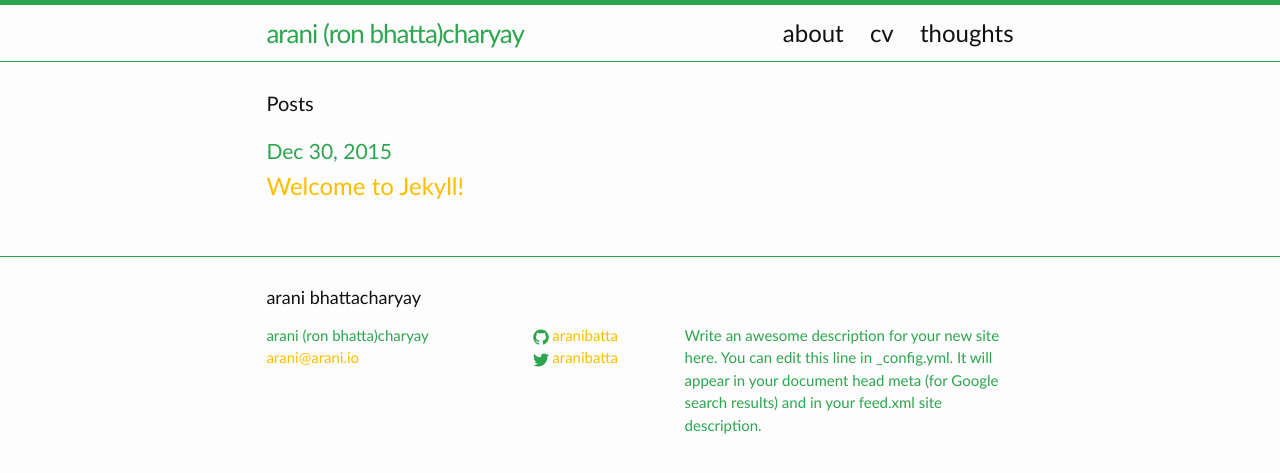
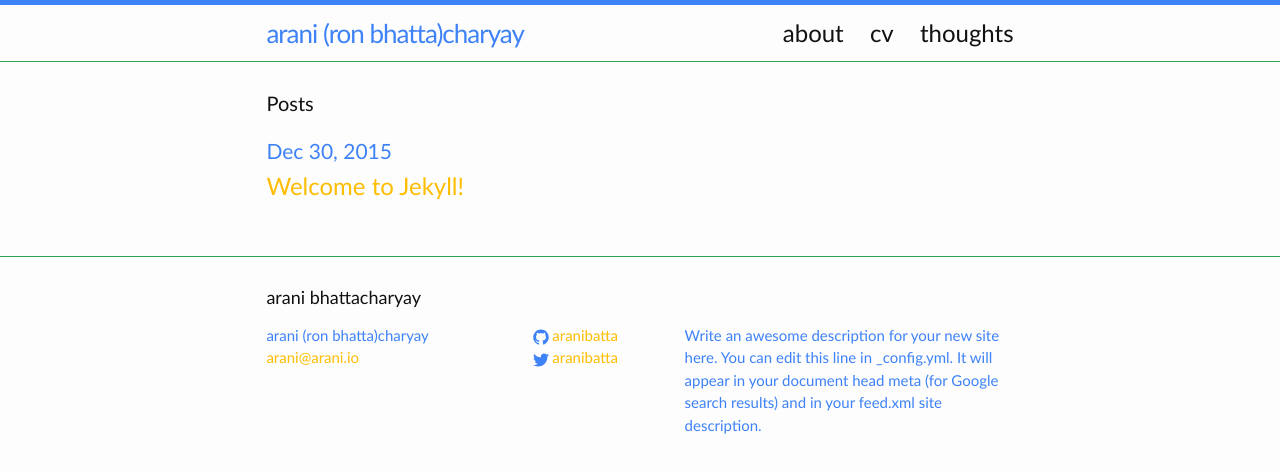
Before and after one commit to aranibatta/aranibatta.github.io, a Jekyll site: the page built from index.html, in a window 1280 px wide. Shown: the top 473 px of the page. Built offline with Jekyll 4.4.1, drawn with Linux system fonts in a browser that asks for light colours.

Commit message:
coloring

```diff
--- a/css/main.scss
+++ b/css/main.scss
@@ -18,10 +18,10 @@ $text-color:       #111; //all other text
 $background-color: #Fdfdfd; //background
 $brand-color:      #FDBD00; //highlights
 
-$grey-color:       #2DA54F; //dates and general
+$grey-color:       #3E82F7; //dates and general
 $grey-color-light:  #2DA54F;
-$grey-color-dark: #2DA54F; // my name and top swithc
-$grey-color-dark2:  #3E82F7; //borderline colors switch
+$grey-color-dark2: #2DA54F; // my name and top swithc
+$grey-color-dark:  #3E82F7; //borderline colors switch
 
 // Width of the content area
 $content-width:    800px;
```
